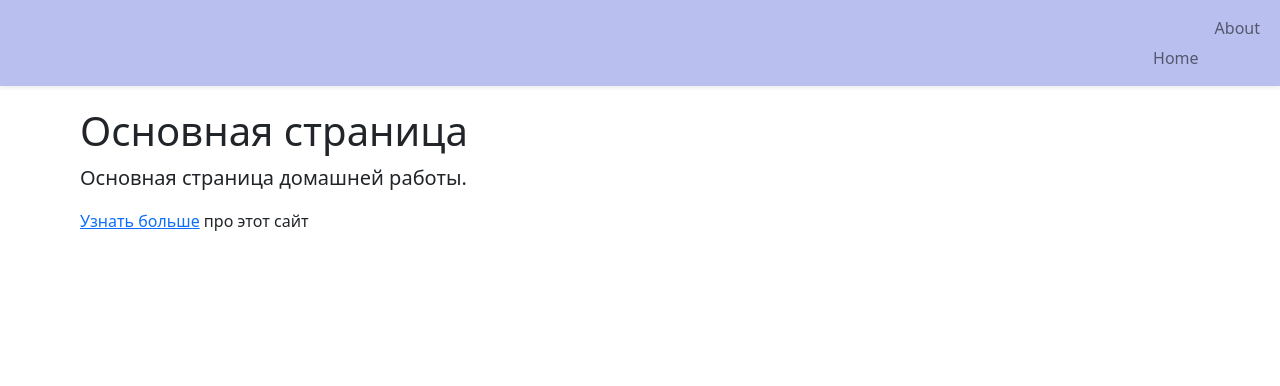
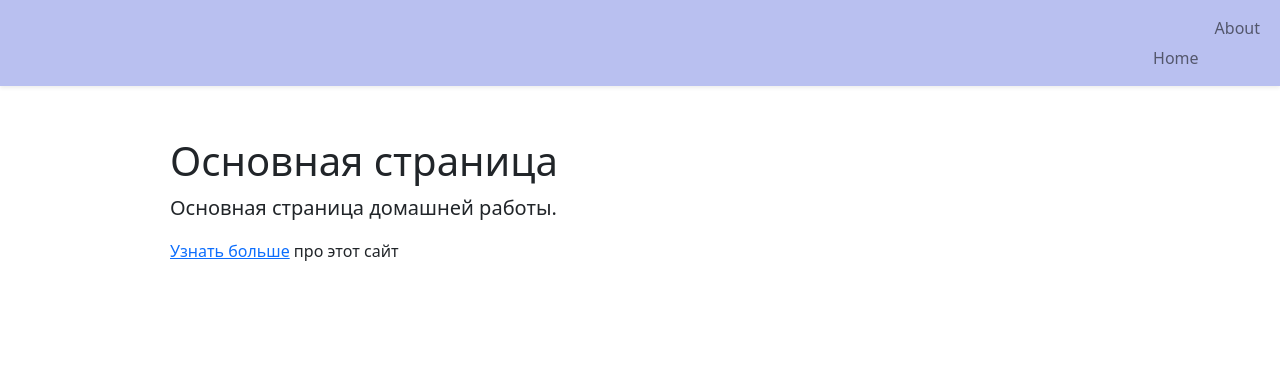
Before and after one commit to NatalyBasova/otus_homework, a Flask app: template homework_05/site/templates/home/index.html in a window 1280 px wide. Shown: the top 386 px of the page. Run offline with Flask 3, Linux system fonts and the light colour scheme; the template is opened without the code that fills it, so the values that code supplies are empty.

```diff
--- a/homework_05/site/static/css/style.css
+++ b/homework_05/site/static/css/style.css
@@ -1,5 +1,5 @@
 @charset "UTF-8";
 
 main > .container {
-    padding: 70px 10px 0px 10px;
+    padding: 100px 50px 75px 100px;
 }
```
